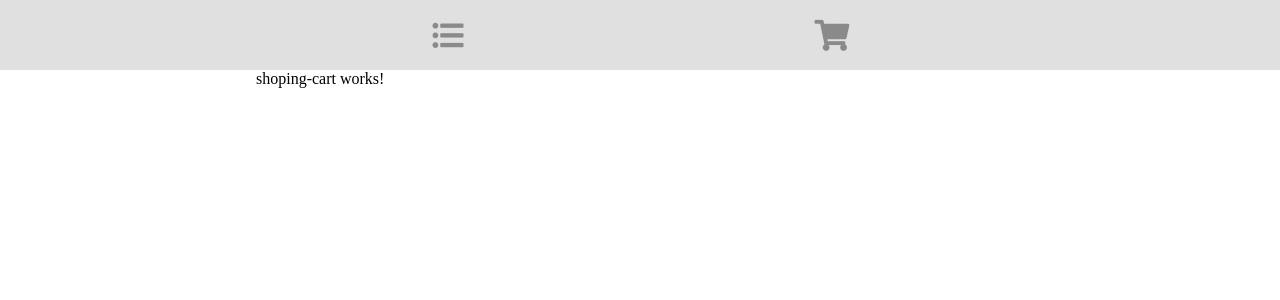
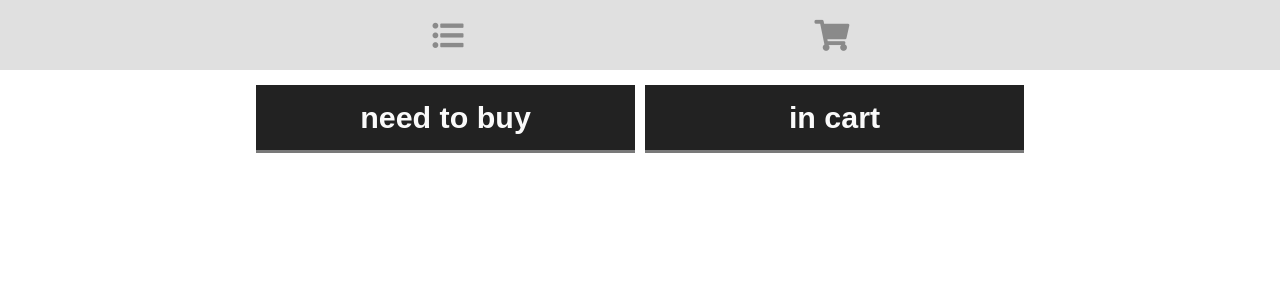
Before and after one commit to DrEmbryo/shopping-list, an Angular app: page /cart in a window 1280 px wide. Shown: the top 300 px of the page. Built offline with nearby package versions, Linux system fonts and the light colour scheme.

Commit message:
add shoping-cart.component logic

```diff
--- a/src/app/add-form/add-form.component.ts
+++ b/src/app/add-form/add-form.component.ts
@@ -17,6 +17,7 @@ export class AddFormComponent implements OnInit {
   package = new FormControl('');
   packages = [
     {type: 'box'},
+    {type: 'pack'},
     {type: 'jar'},
     {type: 'bottle'},
     {type: 'tuba'},
@@ -84,12 +85,12 @@ export class AddFormComponent implements OnInit {
     } else {
       this.searchArray = [];
     }
-    this.searchBar.setValue('');
   }
 
   ngOnInit() {
     if (JSON.parse(localStorage.getItem(this.key)) !== null) {
       this.itemArray = JSON.parse(localStorage.getItem(this.key));
       }
+      this.package.setValue(this.packages[0].type);
     }
   }
--- a/src/app/shoping-cart/shoping-cart.component.css
+++ b/src/app/shoping-cart/shoping-cart.component.css
@@ -0,0 +1,37 @@
+.cart-grid {
+    display: grid;
+    grid-template-columns: 1fr 1fr;
+    grid-column-gap: 10px;
+    margin-top: 15px;
+}
+
+.block-header {
+    width: 100%;
+    padding: 15px 0px;
+    background-color: #222222;
+    color: #fafafa;
+    text-align: center;
+    font: 26px arial,sans-serif;
+    border-bottom: 3px solid #797979;
+}
+
+.block-card-inner {
+    display: grid;
+    grid-template-columns: 5fr 1fr 5fr;
+    font: 26px arial,sans-serif;
+    text-align: left;
+    padding: 10px 15px;
+}
+
+.block-card {
+    background-color:  #cccccc;
+}
+
+.block-card:nth-child(even) {
+    background-color:  #ebebeb;
+}
+
+.block-card :hover {
+    background-color:  #4b4b4b;
+    color: #fafafa;
+}
--- a/src/app/shoping-cart/shoping-cart.component.html
+++ b/src/app/shoping-cart/shoping-cart.component.html
@@ -1,3 +1,27 @@
-<p>
-  shoping-cart works!
-</p>
+<div class="cart-grid">
+  <div>
+    <div class="block-header">
+      <h3>need to buy</h3>
+    </div>
+    <div *ngFor="let item of itemToBuy; index as i;" class="block-card" (click)="moveToCart(i)">
+      <div class="block-card-inner">
+        <div>{{item.item}}</div>
+        <div>{{item.amount}}</div>
+        <div>{{item.package}}</div>
+      </div>
+    </div>
+  </div>
+
+  <div>
+    <div class="block-header">
+      <h3>in cart</h3>
+    </div>
+    <div *ngFor="let item of itemInCart; index as i;" class="block-card" (click)="moveToBuy(i)">
+      <div class="block-card-inner">
+        <div>{{item.item}}</div>
+        <div>{{item.amount}}</div>
+        <div>{{item.package}}</div>
+      </div>
+    </div>
+  </div>
+</div>
--- a/src/app/shoping-cart/shoping-cart.component.ts
+++ b/src/app/shoping-cart/shoping-cart.component.ts
@@ -9,9 +9,43 @@ export class ShopingCartComponent implements OnInit {
 
   constructor() { }
 
-  items = [] ;
+  itemInCart = [] ;
+  itemToBuy = [] ;
+
+  moveToCart(i) {
+    this.itemInCart.push(this.itemToBuy[i]);
+    this.itemToBuy.splice(i , 1);
+    this.saveItems(this.itemInCart , 'cart');
+  }
+
+  moveToBuy(i) {
+    this.itemToBuy.push(this.itemInCart[i]);
+    this.itemInCart.splice(i , 1);
+    this.saveItems(this.itemInCart , 'cart');
+  }
+
+  saveItems(arr, key) {
+    const array = JSON.stringify(arr) ;
+    localStorage.setItem(key , array);
+  }
+
+  deleteDublicates () {
+    for (let i = 0; i < this.itemToBuy.length; i++) {
+      for (let j = 0; j < this.itemInCart.length; j++) {
+        if (this.itemToBuy[i].item === this.itemInCart[j].item) {
+          this.itemToBuy.splice(i , 1);
+        }
+      }
+    }
+  }
 
   ngOnInit() {
+    if (JSON.parse(localStorage.getItem('cart')) !== null) {
+      this.itemInCart = JSON.parse(localStorage.getItem('cart'));
+      }
+      this.itemToBuy = JSON.parse(localStorage.getItem('items'));
+      if (JSON.parse(localStorage.getItem('items')) !== null) {
+        this.deleteDublicates();
+      }
   }
-
 }
```
